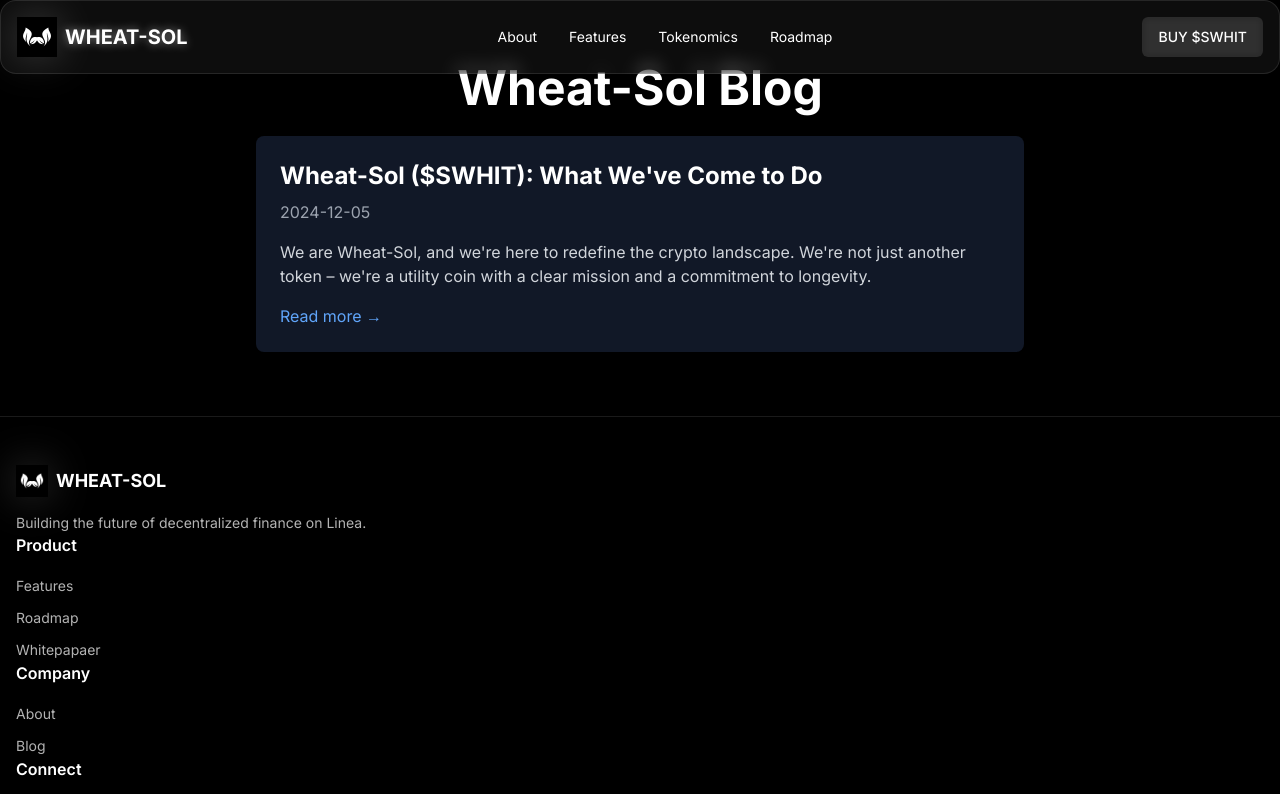
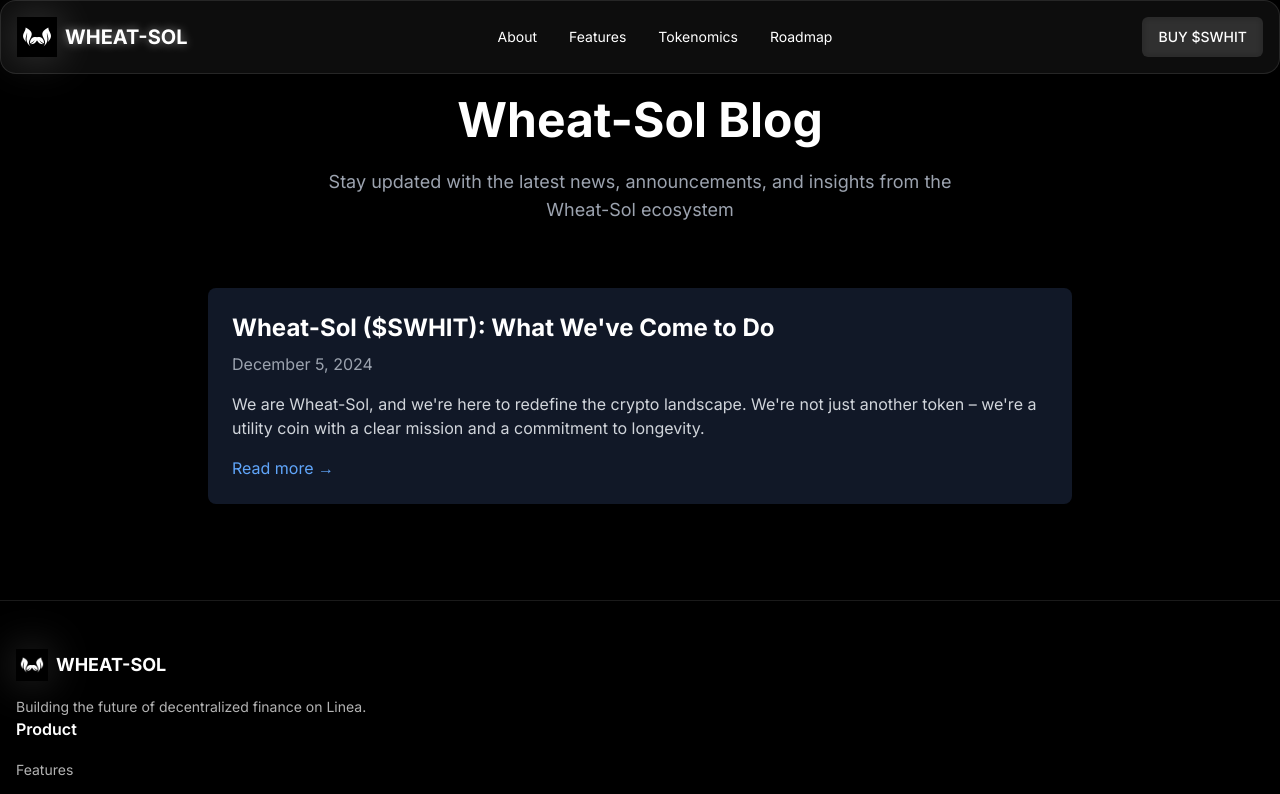
Before and after one commit to wheat-eco/page, a Next.js app in the folder swhit/: page /blog in a window 1280 px wide. Shown: the top 794 px of the page. Built offline with nearby package versions, Linux system fonts and the light colour scheme.

Commit message:
Update page.tsx

```diff
--- a/swhit/app/blog/page.tsx
+++ b/swhit/app/blog/page.tsx
@@ -11,7 +11,7 @@ const recentPosts = [
     id: 1,
     title: "Wheat-Sol ($SWHIT): What We've Come to Do",
     excerpt: "We are Wheat-Sol, and we're here to redefine the crypto landscape. We're not just another token – we're a utility coin with a clear mission and a commitment to longevity.",
-    date: "2024-12-05",
+    date: "December 5, 2024",
     slug: "wheat-sol-what-weve-come-to-do"
   },
   // Add more blog posts here as they become available
@@ -21,48 +21,54 @@ export default function BlogsPage() {
   return (
     <div className="min-h-screen bg-black">
       <NavBar />
-      <main className="flex flex-col items-center justify-center flex-1 px-4 py-16">
-        <h1 className="text-4xl md:text-5xl font-bold text-center text-white mb-6">
-          Wheat-Sol Blog
-        </h1>
+      <main className="container mx-auto px-4 py-24 max-w-4xl">
+        <header className="text-center mb-16">
+          <h1 className="text-4xl md:text-5xl font-bold text-white mb-6">
+            Wheat-Sol Blog
+          </h1>
+          <p className="text-gray-400 text-lg max-w-2xl mx-auto">
+            Stay updated with the latest news, announcements, and insights from the Wheat-Sol ecosystem
+          </p>
+        </header>
+
         {recentPosts.length > 0 ? (
-          <div className="w-full max-w-3xl space-y-8">
+          <div className="space-y-8">
             {recentPosts.map((post) => (
               <BlogPostPreview key={post.id} post={post} />
             ))}
           </div>
         ) : (
-          <>
-            <p className="text-xl text-gray-400 text-center mb-8">
+          <div className="text-center space-y-8">
+            <p className="text-xl text-gray-400">
               Coming Soon
             </p>
-            <p className="text-lg text-gray-400 text-center mb-8">
+            <p className="text-lg text-gray-400">
               Check out our latest updates on social media
             </p>
-            <div className="flex gap-6">
+            <div className="flex justify-center gap-6">
               <Link
                 href="https://github.com/wheat-eco"
-                className="bg-gray-900 p-3 rounded-lg hover:bg-gray-800 transition-colors"
+                className="bg-gray-900/50 p-3 rounded-lg hover:bg-gray-800 transition-colors"
                 target="_blank"
               >
                 <Github className="w-6 h-6 text-white" />
               </Link>
               <Link
                 href="https://x.com/wheat_linea?t=a0OLjaHbLzIaMGNNaDuUMg&s=09"
-                className="bg-gray-900 p-3 rounded-lg hover:bg-gray-800 transition-colors"
+                className="bg-gray-900/50 p-3 rounded-lg hover:bg-gray-800 transition-colors"
                 target="_blank"
               >
                 <Twitter className="w-6 h-6 text-white" />
               </Link>
               <Link
                 href="https://t.me/swhit_tg"
-                className="bg-gray-900 p-3 rounded-lg hover:bg-gray-800 transition-colors"
+                className="bg-gray-900/50 p-3 rounded-lg hover:bg-gray-800 transition-colors"
                 target="_blank"
               >
                 <Send className="w-6 h-6 text-white" />
               </Link>
             </div>
-          </>
+          </div>
         )}
       </main>
       <Footer />
```
